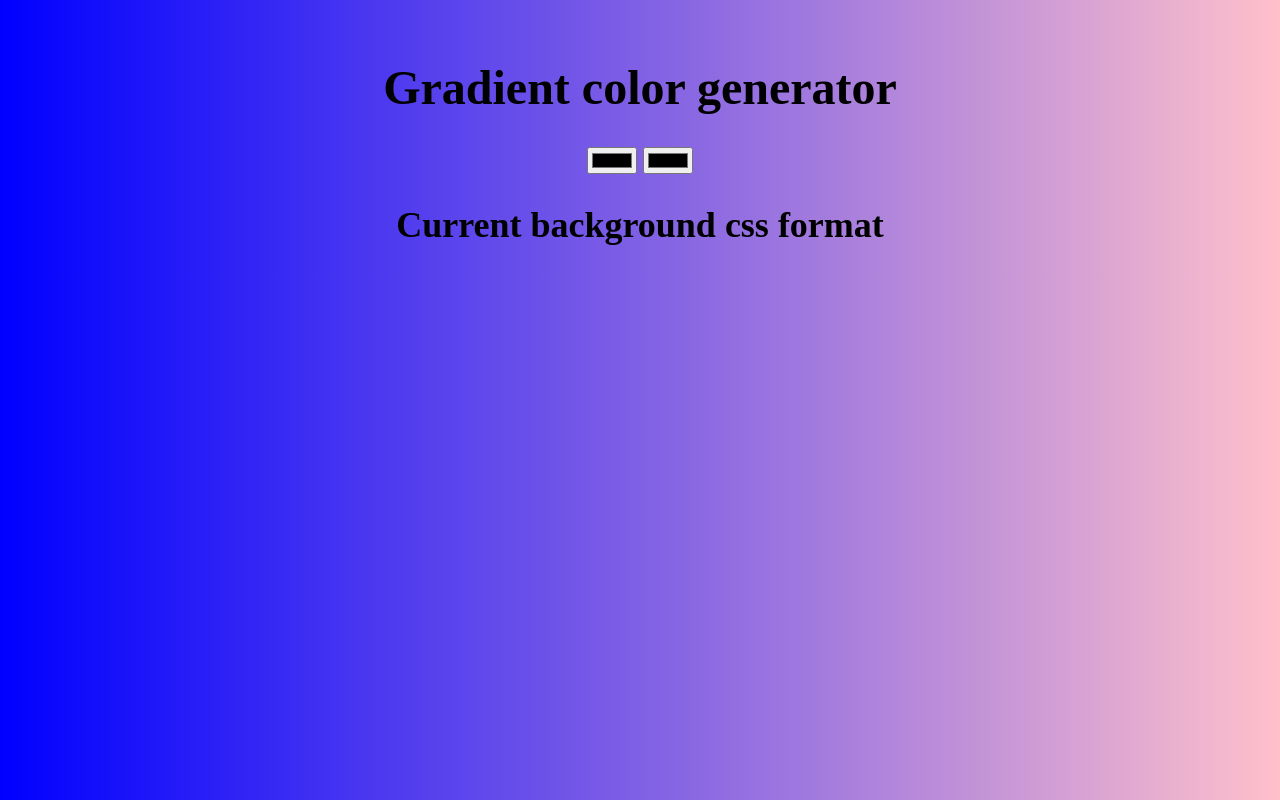
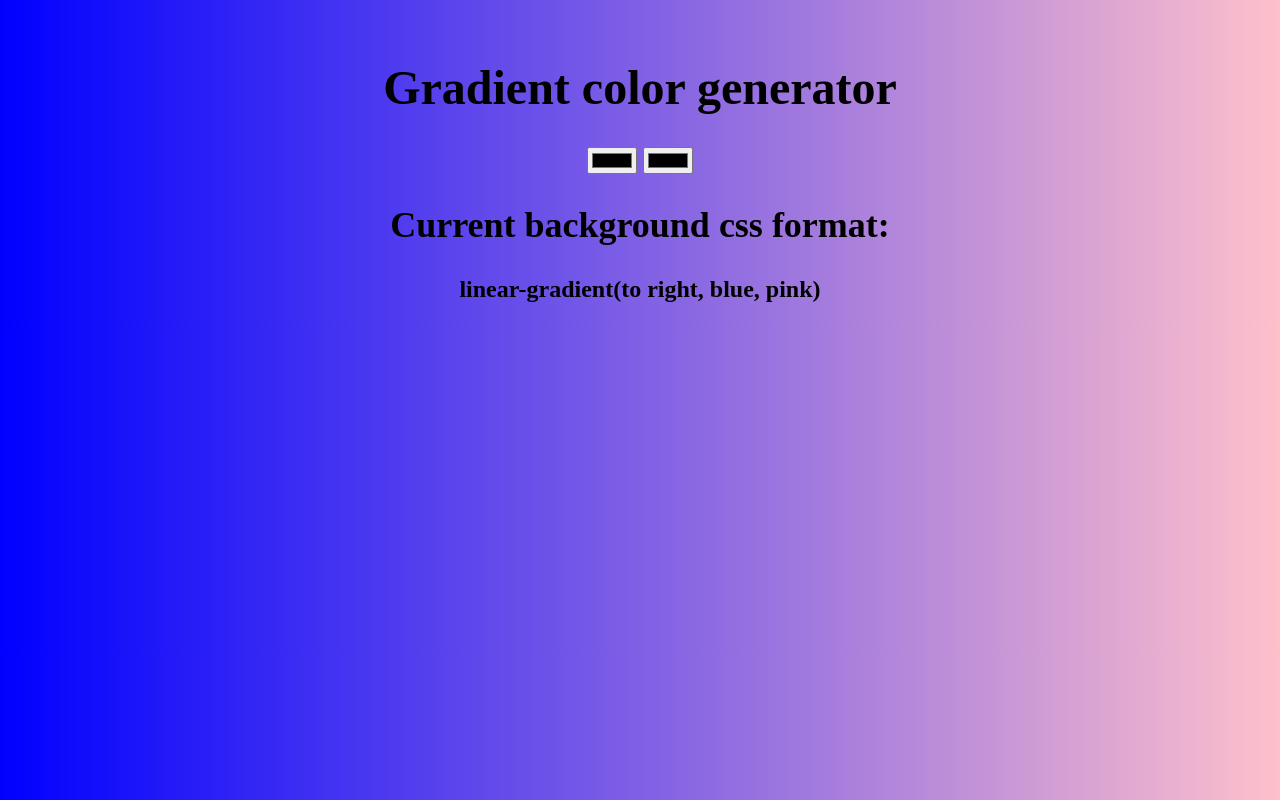
Before and after one commit to Theehawau/gradientGenerator, a plain HTML site: page index.html in a window 1280 px wide. Drawn offline with Linux system fonts and the light colour scheme.

Commit message:
new changes

```diff
--- a/index.html
+++ b/index.html
@@ -12,8 +12,8 @@
 <h1>Gradient color generator</h1>
 <input class="color1" type="color" name="color1" value="pink" >
 <input type="color" name="color2" class="color2" value="red">
-<h2>Current background css format</h2>
-<h3></h3>
+<h2>Current background css format:</h2>
+<h3>linear-gradient(to right, blue, pink)</h3>
 <script type="text/javascript" src="colorchange.js"></script>
 </body>
 </html>
```
